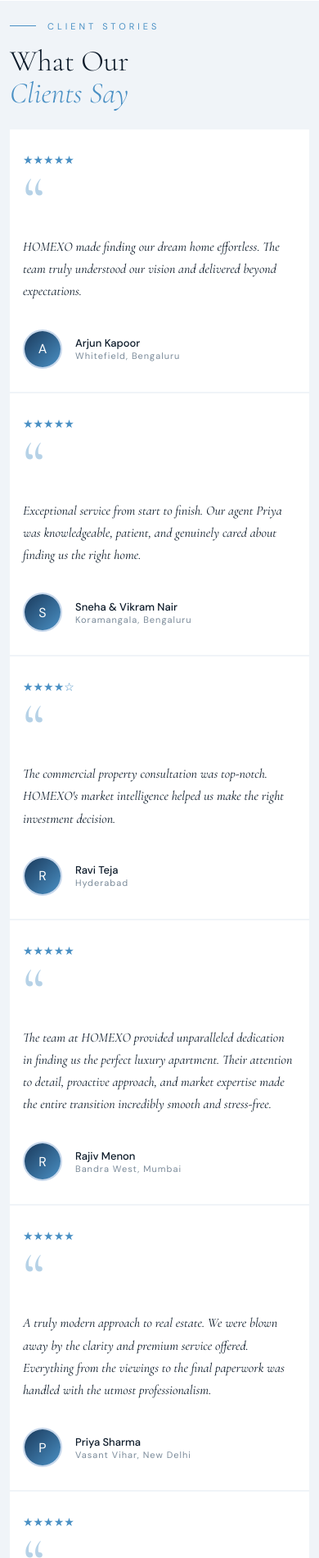
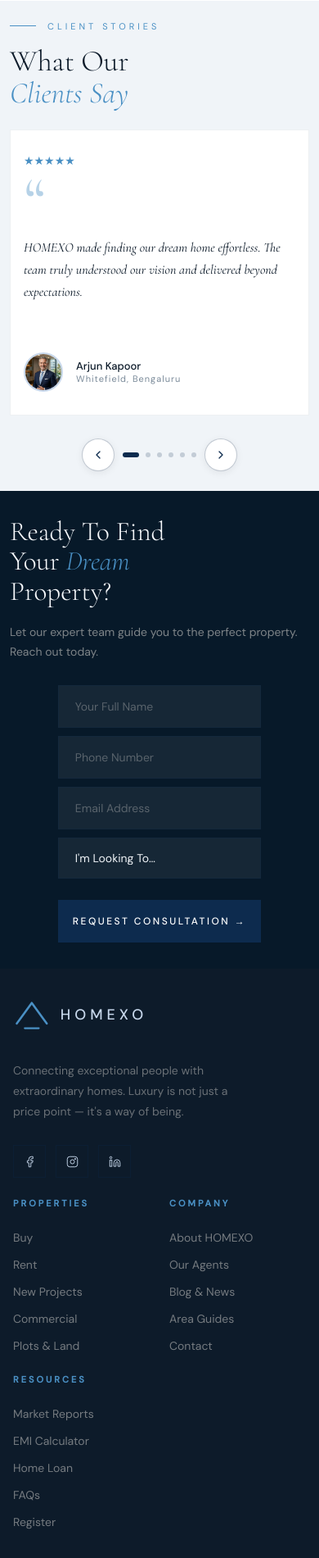
Before and after one commit to RajeshRamadas/homexo, a Django app: page / in a window 390 px wide. Shown: the part 4599-6500 px from the top of the page at 82% size. Run offline with Django 4.2, Linux system fonts and the light colour scheme; data comes from the database, SQL or seed files in the repository; both versions use the stored data as it was after the commit; tables that the repository leaves empty hold one stand-in row (values such as "Sample post"); grey boxes marked "Sample" are stand-in pictures.

Commit message:
testimonials

```diff
--- a/templates/pages/home.html
+++ b/templates/pages/home.html
@@ -474,14 +474,18 @@
 
   /* ═══ TESTIMONIALS ═══ */
   .testimonials-section { padding:60px;background:var(--cream); }
-  .testimonial-grid { display:grid;grid-template-columns:repeat(3,1fr);gap:2px;margin-top:48px; }
-  .testimonial-card { background:var(--white);padding:48px 40px;opacity:0;transform:translateY(20px);transition:all .6s; }
-  .testimonial-card.visible { opacity:1;transform:translateY(0); }
-  .testimonial-card:nth-child(2) { transition-delay:.1s; }
-  .testimonial-card:nth-child(3) { transition-delay:.2s; }
+  .testimonial-carousel-wrapper { position:relative;overflow:hidden;margin-top:48px; }
+  .testimonial-carousel { display:flex;gap:20px;width:100%;will-change:transform; }
+  .testimonial-card { width:calc((100% - 40px)/3);min-width:calc((100% - 40px)/3);flex-shrink:0;background:var(--white);padding:48px 40px;display:flex;flex-direction:column;border:1px solid rgba(13,43,78,.07);transition:box-shadow .3s,transform .5s cubic-bezier(.23,1,.32,1); }
+  .testimonial-arrows { display:flex;justify-content:center;align-items:center;gap:16px;margin-top:28px; }
+  .testimonial-arrow { width:40px;height:40px;border-radius:50%;border:1px solid rgba(13,43,78,.25);background:var(--white);color:var(--navy);display:flex;align-items:center;justify-content:center;cursor:pointer;transition:all .3s;box-shadow:0 2px 10px rgba(0,0,0,.07); }
+  .testimonial-arrow:hover { background:var(--navy);color:var(--white);border-color:var(--navy); }
+  .testimonial-dots { display:flex;align-items:center;gap:8px; }
+  .testimonial-dot { width:6px;height:6px;border-radius:50%;background:rgba(13,43,78,.2);cursor:pointer;transition:all .3s; }
+  .testimonial-dot.active { background:var(--navy);width:20px;border-radius:3px; }
   .quote-mark { font-family:'Cormorant Garamond',serif;font-size:80px;color:var(--sky);line-height:.5;margin-bottom:24px;opacity:.4; }
   .testimonial-text { font-family:'Cormorant Garamond',serif;font-size:19px;font-style:italic;line-height:1.7;color:var(--charcoal);margin-bottom:32px; }
-  .testimonial-author { display:flex;align-items:center;gap:16px; }
+  .testimonial-author { display:flex;align-items:center;gap:16px;margin-top:auto; }
   .author-avatar { width:48px;height:48px;border-radius:50%;overflow:hidden;border:2px solid var(--gold-light); }
   .author-avatar img { width:100%;height:100%;object-fit:cover; }
   .author-name { font-size:13px;font-weight:500;color:var(--charcoal); }
@@ -517,8 +521,8 @@
     .about-content{padding:48px 40px;}
     .news-section{padding:48px 28px;}
     .testimonials-section{padding:48px 28px;}
-    .testimonial-grid{grid-template-columns:repeat(2,1fr);}
-    .testimonial-card{padding:32px 24px;}
+    .testimonial-carousel{gap:0;}
+    .testimonial-card{width:100%!important;min-width:100%!important;padding:32px 24px;}
     .cta-banner{padding:60px 28px;gap:40px;}
     .agents-section{padding:48px 28px;}
     .agents-grid{grid-template-columns:repeat(2,1fr);}
@@ -582,8 +586,9 @@
     .news-carousel{gap:0;}
     .news-card{width:100%!important;min-width:100%!important;}
     .testimonials-section{padding:32px 16px;}
-    .testimonial-grid{grid-template-columns:1fr;margin-top:24px;}
+    .testimonial-carousel-wrapper{margin-top:24px;}
     .testimonial-card{padding:28px 16px;}
+    .testimonial-arrows{gap:10px;}
     .testimonial-text{font-size:16px;}
     .cta-banner{display:flex!important;flex-direction:column;padding:40px 16px;gap:28px;}
     .cta-title{font-size:clamp(30px,8.5vw,48px);}
@@ -1047,7 +1052,8 @@
       <h2 class="section-title">What Our<br><em>Clients Say</em></h2>
     </div>
   </div>
-  <div class="testimonial-grid">
+  <div class="testimonial-carousel-wrapper">
+    <div class="testimonial-carousel" id="testimonialCarousel">
       {% for t in testimonials %}
       <div class="testimonial-card">
         <div class="stars">{% for i in "12345" %}{% if forloop.counter <= t.rating %}&#9733;{% else %}&#9734;{% endif %}{% endfor %}</div>
@@ -1055,10 +1061,20 @@
         <p class="testimonial-text">{{ t.review }}</p>
         <div class="testimonial-author">
           <div class="author-avatar">
-          {% if t.avatar %}
-          <img src="{{ t.avatar.url }}" alt="{{ t.client_name }}">
+            {% if forloop.counter == 1 %}
+            <img src="{% static 'images/avatar_1.png' %}" alt="{{ t.client_name }}">
+            {% elif forloop.counter == 2 %}
+            <img src="{% static 'images/avatar_2.png' %}" alt="{{ t.client_name }}">
+            {% elif forloop.counter == 3 %}
+            <img src="{% static 'images/avatar_3.png' %}" alt="{{ t.client_name }}">
+            {% elif forloop.counter == 4 %}
+            <img src="{% static 'images/avatar_4.png' %}" alt="{{ t.client_name }}">
+            {% elif forloop.counter == 5 %}
+            <img src="{% static 'images/avatar_5.png' %}" alt="{{ t.client_name }}">
+            {% elif forloop.counter == 6 %}
+            <img src="{% static 'images/avatar_6.png' %}" alt="{{ t.client_name }}">
             {% else %}
-          <div style="width:100%;height:100%;background:linear-gradient(135deg,#1A3A5C,#4A90C4);display:flex;align-items:center;justify-content:center;color:white;font-size:16px;">{{ t.client_name|first }}</div>
+            <img src="{% static 'images/avatar_1.png' %}" alt="{{ t.client_name }}">
             {% endif %}
           </div>
           <div>
@@ -1068,6 +1084,20 @@
         </div>
       </div>
       {% endfor %}
+    </div>
+  </div>
+  <div class="testimonial-arrows">
+    <button class="testimonial-arrow" onclick="slideTestimonial(-1)" aria-label="Previous">
+      <svg width="16" height="16" viewBox="0 0 24 24" fill="none" stroke="currentColor" stroke-width="2" stroke-linecap="round" stroke-linejoin="round"><polyline points="15 18 9 12 15 6"/></svg>
+    </button>
+    <div class="testimonial-dots">
+      {% for t in testimonials %}
+      <div class="testimonial-dot {% if forloop.first %}active{% endif %}"></div>
+      {% endfor %}
+    </div>
+    <button class="testimonial-arrow" onclick="slideTestimonial(1)" aria-label="Next">
+      <svg width="16" height="16" viewBox="0 0 24 24" fill="none" stroke="currentColor" stroke-width="2" stroke-linecap="round" stroke-linejoin="round"><polyline points="9 18 15 12 9 6"/></svg>
+    </button>
   </div>
 </div>
 {% endif %}
@@ -1127,7 +1157,7 @@ function setSearchTab(btn, type) {
 const revealObserver = new IntersectionObserver(entries => {
   entries.forEach(e => { if (e.isIntersecting) e.target.classList.add('visible'); });
 }, { threshold: 0.15 });
-document.querySelectorAll('.property-card,.property-card-large,.property-card-sm,.testimonial-card,.agent-card').forEach(el => revealObserver.observe(el));
+document.querySelectorAll('.property-card,.property-card-large,.property-card-sm,.agent-card').forEach(el => revealObserver.observe(el));
 
 // ── Property slider ──
 let propIndex = 0;
@@ -1167,6 +1197,26 @@ function slideNews(dir) {
   carousel.style.transform = `translateX(-${newsIndex * cardW}px)`;
   carousel.style.transition = 'transform 0.5s cubic-bezier(.23,1,.32,1)';
   document.querySelectorAll('.news-dot').forEach((d, i) => d.classList.toggle('active', i === newsIndex));
+}
+
+// ── Testimonials carousel ──
+let testIndex = 0;
+const totalTestCards = document.querySelectorAll('#testimonialCarousel .testimonial-card').length;
+
+function slideTestimonial(dir) {
+  const carousel = document.getElementById('testimonialCarousel');
+  if (!carousel) return;
+  const wrapper  = carousel.parentElement;
+  const isMobile = window.innerWidth <= 768;
+  const visCount = isMobile ? 1 : 3;
+  const maxIdx   = Math.max(0, totalTestCards - visCount);
+  testIndex = Math.max(0, Math.min(testIndex + dir, maxIdx));
+  const card = carousel.querySelector('.testimonial-card');
+  if (!card) return;
+  const cardW = isMobile ? wrapper.offsetWidth : (card.offsetWidth + 20);
+  carousel.style.transform = `translateX(-${testIndex * cardW}px)`;
+  carousel.style.transition = 'transform 0.5s cubic-bezier(.23,1,.32,1)';
+  document.querySelectorAll('.testimonial-dot').forEach((d, i) => d.classList.toggle('active', i === testIndex));
 }
 
 // ── Autoplay featured properties slider ──
@@ -1218,13 +1268,16 @@ if (statsSection) statsObserver.observe(statsSection);
 
 // ── Reset sliders on resize ──
 window.addEventListener('resize', () => {
-  propIndex = 0; newsIndex = 0;
+  propIndex = 0; newsIndex = 0; testIndex = 0;
   const s = document.getElementById('propSlider');
   const n = document.getElementById('newsCarousel');
+  const t = document.getElementById('testimonialCarousel');
   if (s) s.style.transform = 'translateX(0)';
   if (n) n.style.transform = 'translateX(0)';
+  if (t) t.style.transform = 'translateX(0)';
   document.querySelectorAll('.prop-dot').forEach((d,i)=>d.classList.toggle('active',i===0));
   document.querySelectorAll('.news-dot').forEach((d,i)=>d.classList.toggle('active',i===0));
+  document.querySelectorAll('.testimonial-dot').forEach((d,i)=>d.classList.toggle('active',i===0));
 });
 
 // Fix news carousel overflow
@@ -1238,6 +1291,7 @@ window.addEventListener('resize', () => {
   const sliders = [
     { id: 'propSlider',   fn: slideProp },
     { id: 'newsCarousel', fn: slideNews },
+    { id: 'testimonialCarousel', fn: slideTestimonial },
   ];
   sliders.forEach(({ id, fn }) => {
     const el = document.getElementById(id);
```
Also changed, not shown: db.sqlite3, static/images/avatar_1.png (added), static/images/avatar_2.png (added), static/images/avatar_3.png (added), static/images/avatar_4.png (added), static/images/avatar_5.png (added), static/images/avatar_6.png (added). Lines whose indentation alone changed are shown as unchanged.
